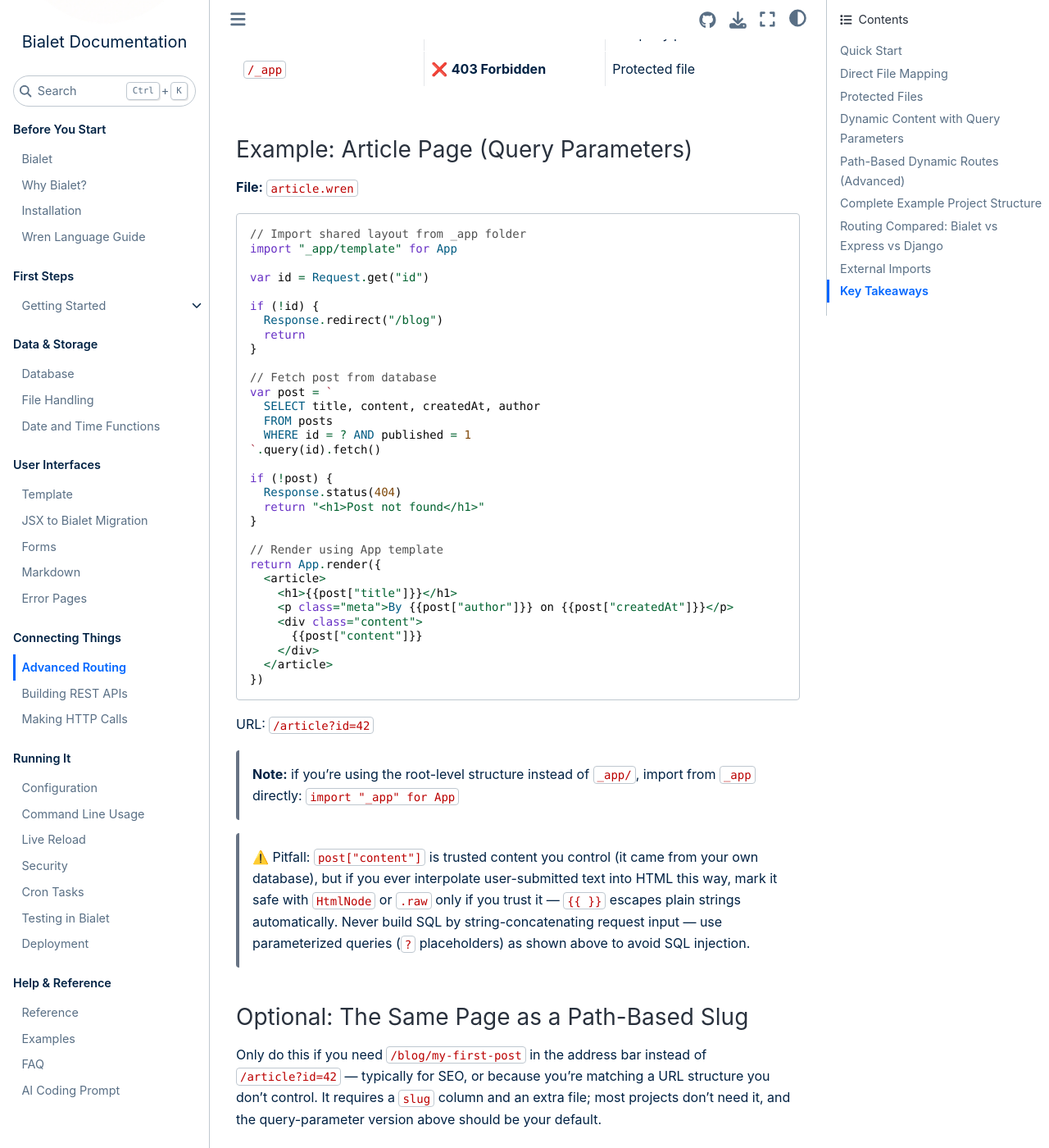
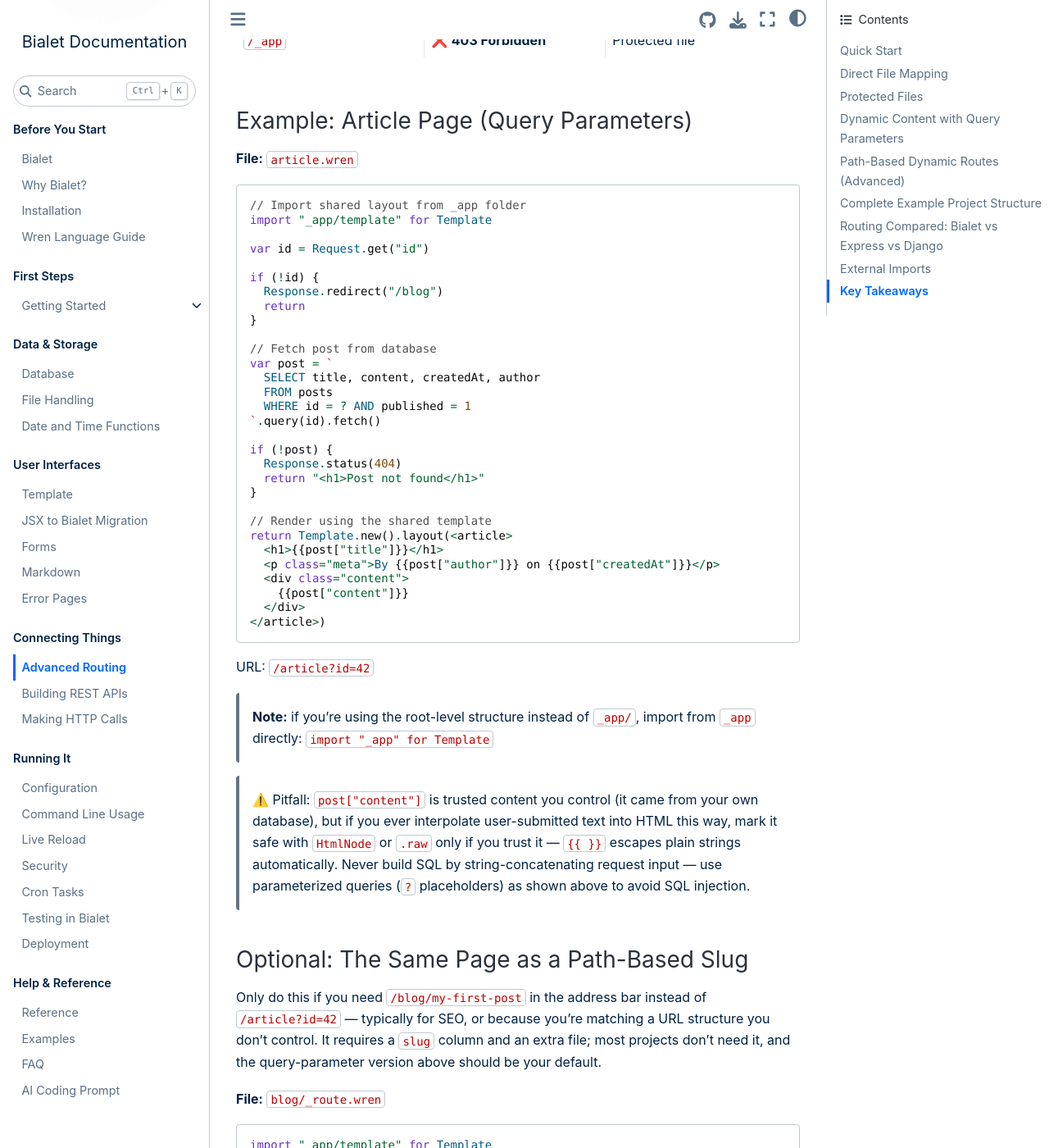
Before and after one commit to bialet/bialet, a Sphinx documentation site: the page built from docs/advanced-routing.md, in a window 1280 px wide and 1400 px high, scrolled down 8061 px. Shown: the whole window at 82% size. Built offline with Sphinx 7.4.7 and the Sphinx Book theme 1.1.4, drawn with Linux system fonts in a browser that asks for light colours; the version number could not be read and is left out; some of the changed text lies outside the part shown.

Commit message:
fix: docs version/API corrections and bialet -t validate crash
- usage.md: use {{bialet_version}} placeholder instead of stale 0.12.0
- advanced-routing.md: replace nonexistent App.render({...}) examples with
  the documented Template.new().layout(...) pattern
- examples: fix {{ ... ) comment typos; align http test with DummyJSON
- bialet_wren.c: initialize core classes in bialet_validate_syntax() so -t
  on files touching Date/Response no longer segfaults

````diff
--- a/docs/advanced-routing.md
+++ b/docs/advanced-routing.md
@@ -169,7 +169,7 @@
 // File: blog.wren
 // Handles: /blog?id=42
 
-import "_app/template" for App
+import "_app/template" for Template
 
 var id = Request.get("id")
 var post = `
@@ -183,13 +183,11 @@
   return "<h1>Post not found</h1>"
 }
 
-return App.render({
-  <article>
-    <h1>{{post["title"]}}</h1>
-    <p class="meta">By {{post["author"]}} on {{post["createdAt"]}}</p>
-    <div class="content">{{post["content"]}}</div>
-  </article>
-})
+return Template.new().layout(<article>
+  <h1>{{post["title"]}}</h1>
+  <p class="meta">By {{post["author"]}} on {{post["createdAt"]}}</p>
+  <div class="content">{{post["content"]}}</div>
+</article>)
 ```
 
 One file (`blog.wren`) now serves every post on the site — `/blog?id=1`,
@@ -379,7 +377,7 @@
 
 ```wren
 // Import shared layout from _app folder
-import "_app/template" for App
+import "_app/template" for Template
 
 var id = Request.get("id")
 
@@ -400,22 +398,20 @@
   return "<h1>Post not found</h1>"
 }
 
-// Render using App template
-return App.render({
-  <article>
-    <h1>{{post["title"]}}</h1>
-    <p class="meta">By {{post["author"]}} on {{post["createdAt"]}}</p>
-    <div class="content">
-      {{post["content"]}}
-    </div>
-  </article>
-})
+// Render using the shared template
+return Template.new().layout(<article>
+  <h1>{{post["title"]}}</h1>
+  <p class="meta">By {{post["author"]}} on {{post["createdAt"]}}</p>
+  <div class="content">
+    {{post["content"]}}
+  </div>
+</article>)
 ```
 
 URL: `/article?id=42`
 
 > **Note:** if you're using the root-level structure instead of `_app/`,
-> import from `_app` directly: `import "_app" for App`
+> import from `_app` directly: `import "_app" for Template`
 
 > ⚠️ Pitfall: `post["content"]` is trusted content you control (it came
 > from your own database), but if you ever interpolate user-submitted
@@ -435,7 +431,7 @@
 **File:** `blog/_route.wren`
 
 ```wren
-import "_app/template" for App
+import "_app/template" for Template
 
 var slug = Request.route(0)
 
@@ -455,15 +451,13 @@
   return "<h1>Post not found</h1>"
 }
 
-return App.render({
-  <article>
-    <h1>{{post["title"]}}</h1>
-    <p class="meta">By {{post["author"]}} on {{post["createdAt"]}}</p>
-    <div class="content">
-      {{post["content"]}}
-    </div>
-  </article>
-})
+return Template.new().layout(<article>
+  <h1>{{post["title"]}}</h1>
+  <p class="meta">By {{post["author"]}} on {{post["createdAt"]}}</p>
+  <div class="content">
+    {{post["content"]}}
+  </div>
+</article>)
 ```
 
 > ⚠️ Pitfall: this version needs a dedicated `slug` column and gives up
````
Also changed, not shown: docs/usage.md (+1 -1 lines), 4 other files.
